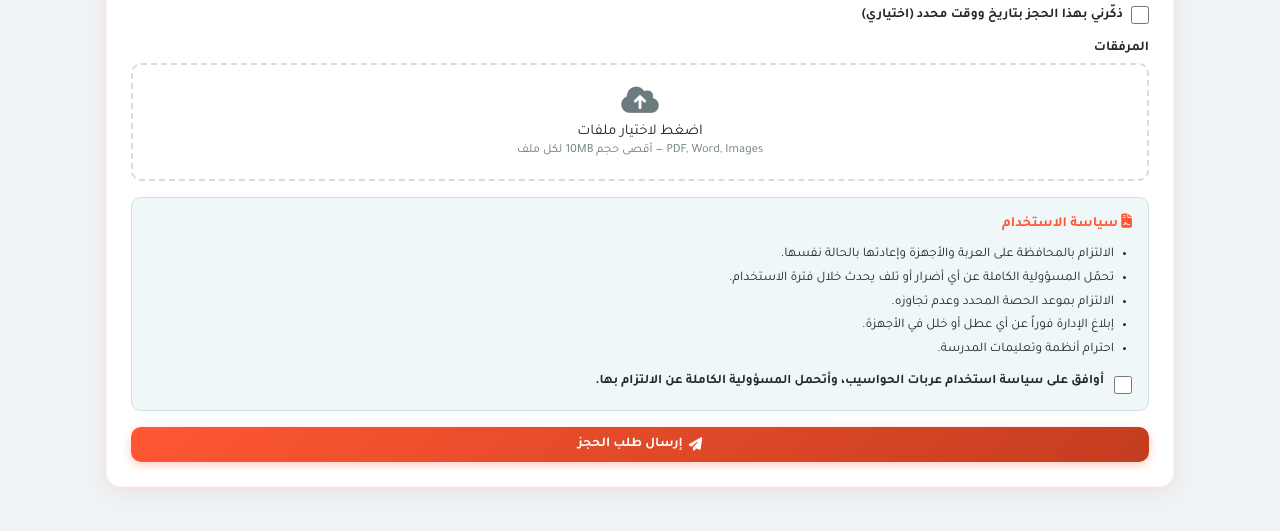
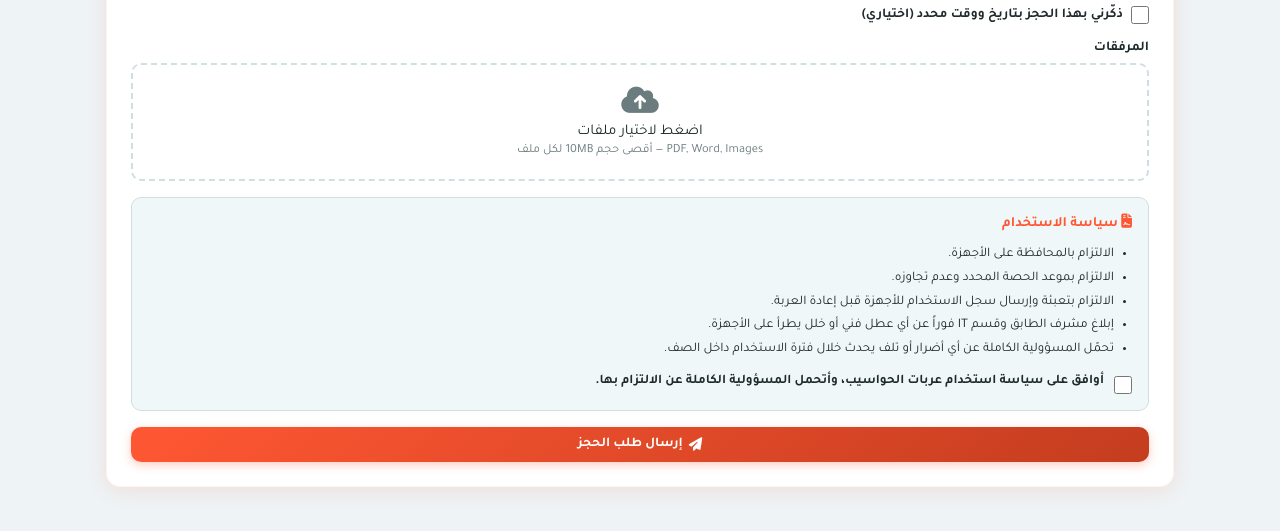
Before and after one commit to AcsVe/venues, a Flask app: page /book in a window 1280 px wide. Shown: the part 595-1126 px from the top of the page. Run offline with Flask 3, Linux system fonts and the light colour scheme; data comes from the database, SQL or seed files in the repository.

Commit message:
Update device usage guidelines in book.html

```diff
--- a/templates/book.html
+++ b/templates/book.html
@@ -192,19 +192,19 @@
       <div style="font-size:.88rem;color:var(--text);line-height:1.8;margin-bottom:12px">
         {% if lang == 'ar' %}
         <ul style="padding-right:18px;margin:0">
-          <li>الالتزام بالمحافظة على العربة والأجهزة وإعادتها بالحالة نفسها.</li>
-          <li>تحمّل المسؤولية الكاملة عن أي أضرار أو تلف يحدث خلال فترة الاستخدام.</li>
+          <li>الالتزام بالمحافظة على الأجهزة.</li>
           <li>الالتزام بموعد الحصة المحدد وعدم تجاوزه.</li>
-          <li>إبلاغ الإدارة فوراً عن أي عطل أو خلل في الأجهزة.</li>
-          <li>احترام أنظمة وتعليمات المدرسة.</li>
+          <li>الالتزام بتعبئة وإرسال سجل الاستخدام للأجهزة قبل إعادة العربة.</li>
+          <li>إبلاغ مشرف الطابق وقسم IT فوراً عن أي عطل فني أو خلل يطرأ على الأجهزة.</li>
+          <li>تحمّل المسؤولية الكاملة عن أي أضرار أو تلف يحدث خلال فترة الاستخدام داخل الصف.</li>
         </ul>
         {% else %}
         <ul style="padding-left:18px;margin:0">
-          <li>Maintain the trolley and its laptops, and return them in the same condition.</li>
-          <li>Bear full responsibility for any damage during the usage period.</li>
+          <li>Maintain the devices in good condition.</li>
           <li>Keep to the assigned period and not exceed it.</li>
-          <li>Report any device fault or issue to the administration immediately.</li>
-          <li>Respect the school's regulations and instructions.</li>
+          <li>Fill in and submit the device usage log before returning the trolley.</li>
+          <li>Report any technical fault or issue with the devices to the floor supervisor and the IT department immediately.</li>
+          <li>Bear full responsibility for any damage that occurs during the usage period inside the classroom.</li>
         </ul>
         {% endif %}
       </div>
```
